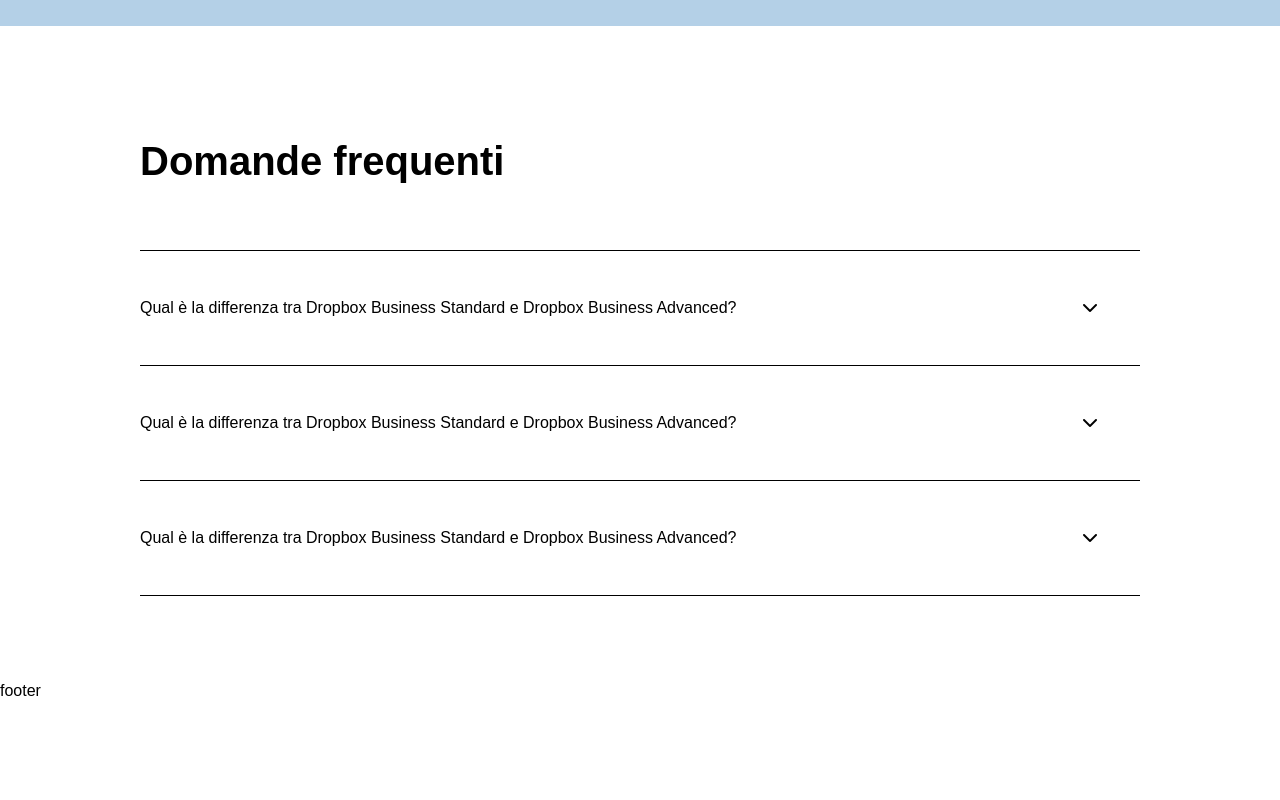
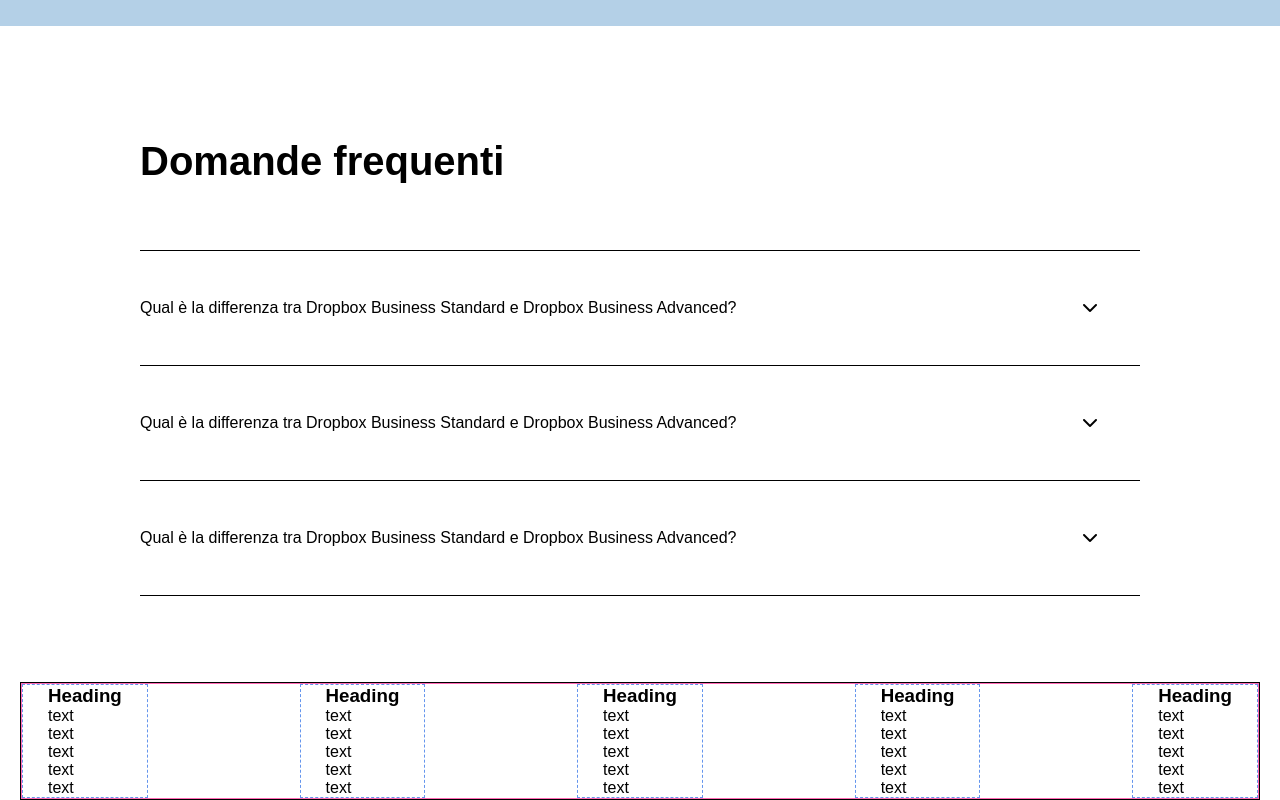
Before and after one commit to GabrieleTuzzo/htmlcss-dropbox, a plain HTML site: page index.html in a window 1280 px wide. Shown: the part 5157-5957 px from the top of the page. Before the commit the page ends 5857 px from the top, so only its background shows below. Drawn offline with Linux system fonts and the light colour scheme.

Commit message:
ADD footer layout

```diff
--- a/css/style.css
+++ b/css/style.css
@@ -298,6 +298,14 @@ section.designit * {
     border-bottom: 1px solid;
 }
 
+/* FOOTER */
+.page-footer {}
+
+.page-footer .row {
+    justify-content: space-between;
+}
+
+
 
 /* BUTTONS */
 .btn {
--- a/index.html
+++ b/index.html
@@ -338,8 +338,61 @@
             </div>
         </section>
     </main>
-    <footer>
-        footer
+    <footer class="page-footer debug">
+        <div class="container">
+            <div class="row">
+                <div class="col-20">
+                    <h3>Heading</h3>
+                    <ul>
+                        <li>text</li>
+                        <li>text</li>
+                        <li>text</li>
+                        <li>text</li>
+                        <li>text</li>
+                    </ul>
+                </div>
+                <div class="col-20">
+                    <h3>Heading</h3>
+                    <ul>
+                        <li>text</li>
+                        <li>text</li>
+                        <li>text</li>
+                        <li>text</li>
+                        <li>text</li>
+                    </ul>
+                </div>
+                <div class="col-20">
+                    <h3>Heading</h3>
+                    <ul>
+                        <li>text</li>
+                        <li>text</li>
+                        <li>text</li>
+                        <li>text</li>
+                        <li>text</li>
+                    </ul>
+                </div>
+                <div class="col-20">
+                    <h3>Heading</h3>
+                    <ul>
+                        <li>text</li>
+                        <li>text</li>
+                        <li>text</li>
+                        <li>text</li>
+                        <li>text</li>
+                    </ul>
+                </div>
+                <div class="col-20">
+                    <h3>Heading</h3>
+                    <ul>
+                        <li>text</li>
+                        <li>text</li>
+                        <li>text</li>
+                        <li>text</li>
+                        <li>text</li>
+                    </ul>
+                </div>
+            </div>
+        </div>
     </footer>
 </body>
 </html>
```
